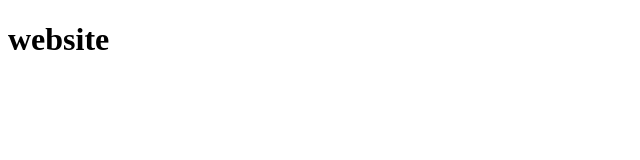
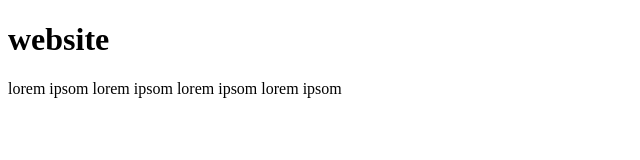
Before and after one commit to jackaerrow/jackaerrow.github.io, a plain HTML site: page index.html in a window 1280 px wide. Shown: the whole page, without its empty margins (0-640 px from the left). Drawn offline with Linux system fonts and the light colour scheme.

Commit message:
added paragraph

```diff
--- a/index.html
+++ b/index.html
@@ -4,5 +4,5 @@
 <body>
 	<title>Title</title>
 	<h1>website</h1>
-
+	<p>lorem ipsom lorem ipsom lorem ipsom lorem ipsom</p>
 </body>
```
